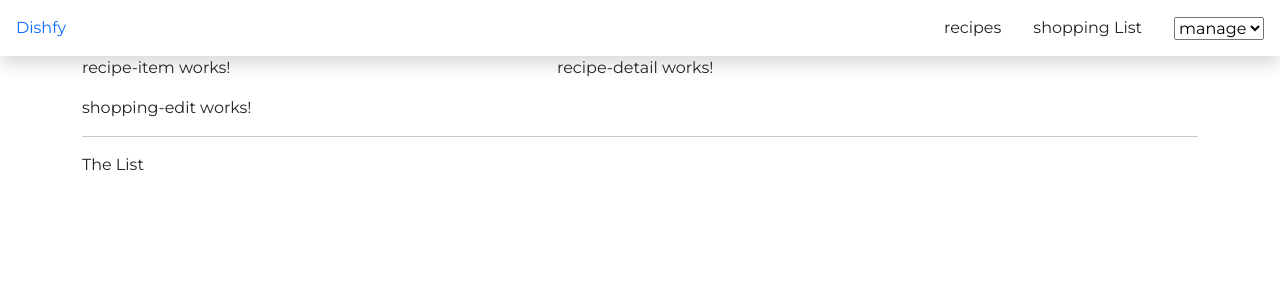
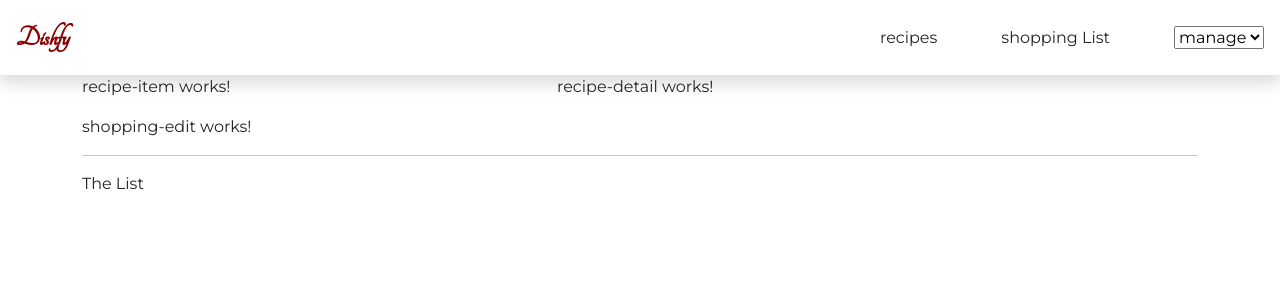
Before and after one commit to Amen-Musingarimi/dishfy, an Angular app: page / in a window 1280 px wide. Shown: the top 300 px of the page. Built offline with nearby package versions, Linux system fonts and the light colour scheme.

Commit message:
Style the app name

```diff
--- a/src/app/header/header.component.css
+++ b/src/app/header/header.component.css
@@ -1,3 +1,5 @@
+@import url("https://fonts.googleapis.com/css2?family=Tangerine:wght@400;800&display=swap");
+
 .nav-container {
   display: flex;
   align-items: center;
@@ -11,5 +13,13 @@
   display: flex;
   align-items: center;
   justify-content: flex-end;
-  gap: 2rem;
+  gap: 4rem;
 }
+
+.app-name {
+  font-family: "Tangerine", cursive;
+  width: max-content;
+  font-weight: 800;
+  font-size: 1.8rem;
+  color: #8b0000;
+}
```
